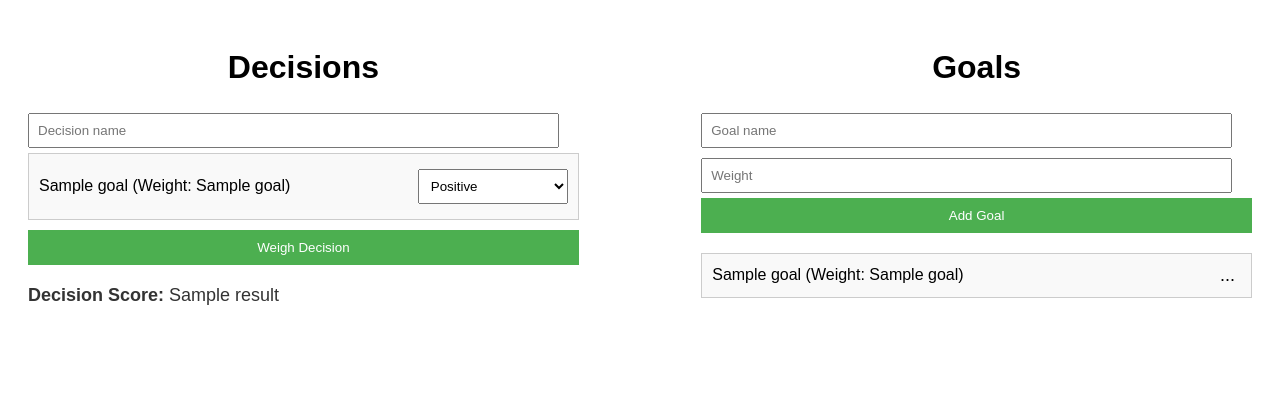
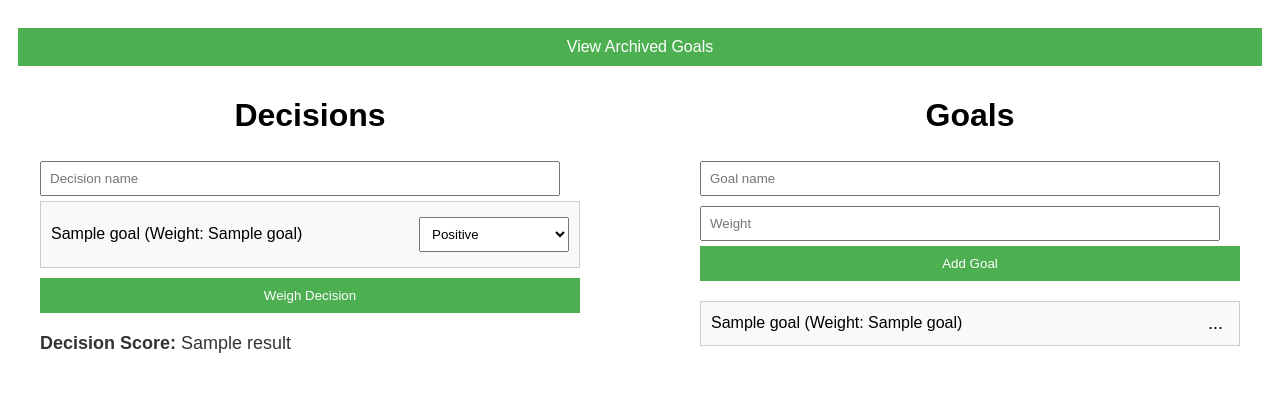
Before and after one commit to kevinl03/DecisionWeight, a Flask app: template templates/index.html in a window 1280 px wide. Shown: the top 401 px of the page. Run offline with Flask 3, Linux system fonts and the light colour scheme; the template is opened without the code that fills it: most values are stand-ins (such as "Sample title", 1, 10 or a date in 2020).

Commit message:
Added navigation to archived goals from the main page

```diff
--- a/templates/index.html
+++ b/templates/index.html
@@ -6,11 +6,19 @@
         body {
             font-family: Arial, sans-serif;
             display: flex;
+            flex-direction: column;
+            align-items: center;
+            padding: 20px;
+        }
+        .main-container {
+            display: flex;
             justify-content: space-between;
-            padding: 20px;
+            width: 100%;
+            max-width: 1200px;
         }
         .container {
             width: 45%;
+            margin-bottom: 20px;
         }
         h1 {
             text-align: center;
@@ -36,15 +44,21 @@
             margin: 5px 0;
             box-sizing: border-box;
         }
-        form button {
+        form button,
+        .nav-button {
             width: 100%;
             padding: 10px;
             background-color: #4CAF50;
             color: white;
             border: none;
             cursor: pointer;
+            text-align: center;
+            text-decoration: none;
+            display: block;
+            margin-bottom: 10px;
         }
-        form button:hover {
+        form button:hover,
+        .nav-button:hover {
             background-color: #45a049;
         }
         .goal-widget {
@@ -103,6 +117,8 @@
     </style>
 </head>
 <body>
+    <a href="{{ url_for('archived') }}" class="nav-button">View Archived Goals</a>
+    <div class="main-container">
         <div class="container" id="decisions">
             <h1>Decisions</h1>
             <form action="/add_decision" method="post">
@@ -151,6 +167,7 @@
                 {% endfor %}
             </ul>
         </div>
+    </div>
     <script>
         function toggleOptions(goalId) {
             const optionsDiv = document.getElementById(`options-${goalId}`);
```
Also changed, not shown: templates/archived.html (+7 -4 lines). Lines whose indentation alone changed are shown as unchanged.
